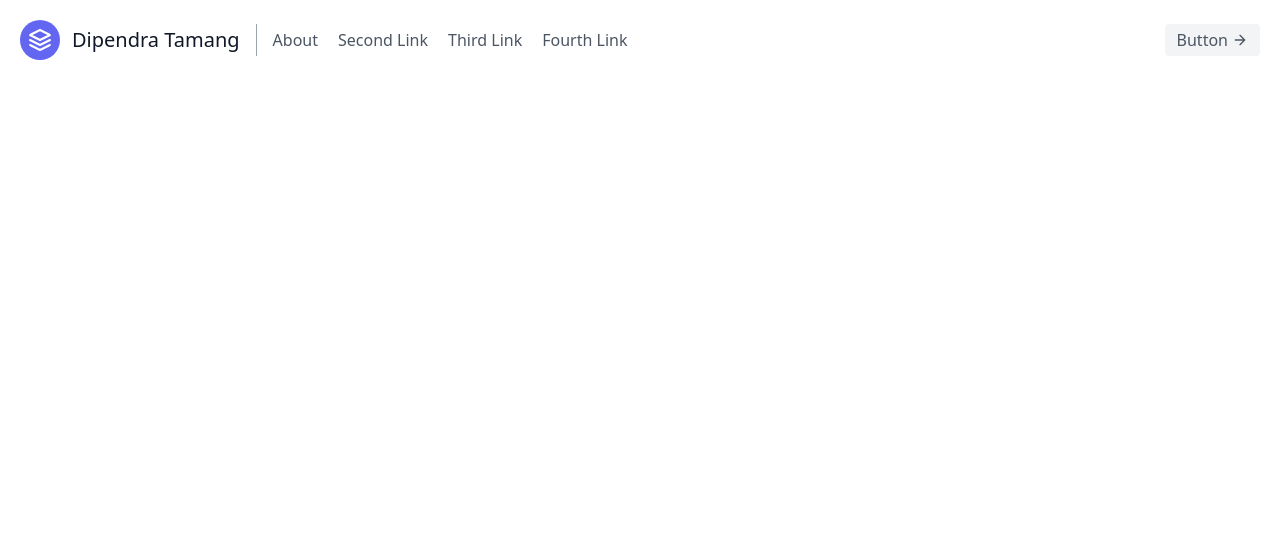
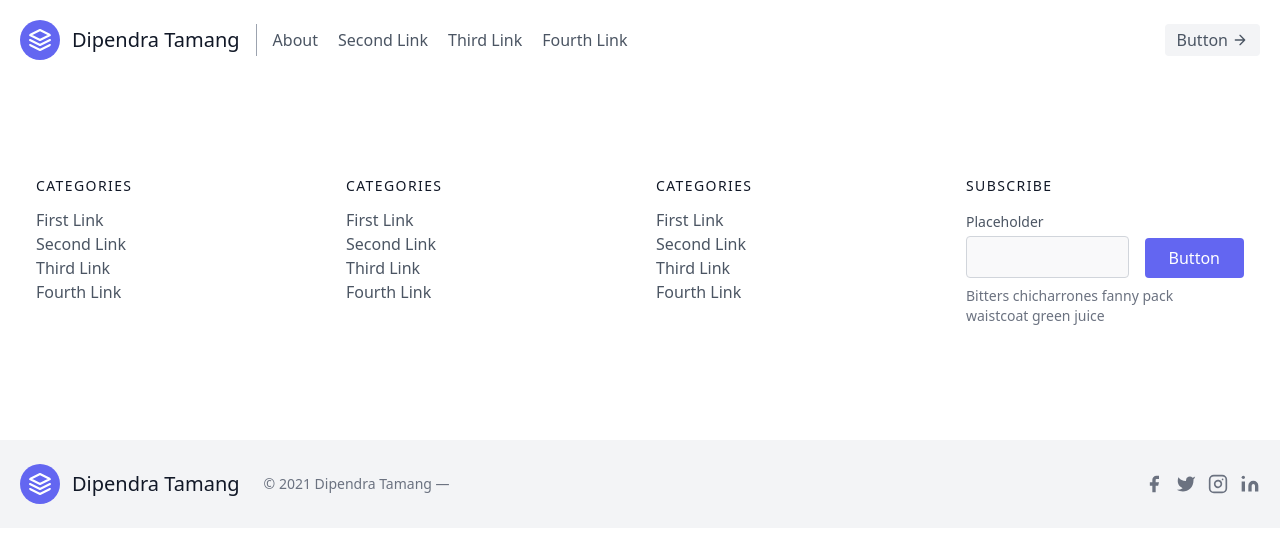
Before and after one commit to DipendraBravo/personalsite, a plain HTML site: page index.html in a window 1280 px wide. Drawn offline with nearby package versions, Linux system fonts and the light colour scheme.

Commit message:
footer add

```diff
--- a/index.html
+++ b/index.html
@@ -30,5 +30,113 @@
     </div>
   </header>
 
+  <footer class="text-gray-600 body-font">
+    <div class="container px-5 py-24 mx-auto">
+      <div class="flex flex-wrap md:text-left text-center order-first">
+        <div class="lg:w-1/4 md:w-1/2 w-full px-4">
+          <h2 class="title-font font-medium text-gray-900 tracking-widest text-sm mb-3">CATEGORIES</h2>
+          <nav class="list-none mb-10">
+            <li>
+              <a class="text-gray-600 hover:text-gray-800">First Link</a>
+            </li>
+            <li>
+              <a class="text-gray-600 hover:text-gray-800">Second Link</a>
+            </li>
+            <li>
+              <a class="text-gray-600 hover:text-gray-800">Third Link</a>
+            </li>
+            <li>
+              <a class="text-gray-600 hover:text-gray-800">Fourth Link</a>
+            </li>
+          </nav>
+        </div>
+        <div class="lg:w-1/4 md:w-1/2 w-full px-4">
+          <h2 class="title-font font-medium text-gray-900 tracking-widest text-sm mb-3">CATEGORIES</h2>
+          <nav class="list-none mb-10">
+            <li>
+              <a class="text-gray-600 hover:text-gray-800">First Link</a>
+            </li>
+            <li>
+              <a class="text-gray-600 hover:text-gray-800">Second Link</a>
+            </li>
+            <li>
+              <a class="text-gray-600 hover:text-gray-800">Third Link</a>
+            </li>
+            <li>
+              <a class="text-gray-600 hover:text-gray-800">Fourth Link</a>
+            </li>
+          </nav>
+        </div>
+        <div class="lg:w-1/4 md:w-1/2 w-full px-4">
+          <h2 class="title-font font-medium text-gray-900 tracking-widest text-sm mb-3">CATEGORIES</h2>
+          <nav class="list-none mb-10">
+            <li>
+              <a class="text-gray-600 hover:text-gray-800">First Link</a>
+            </li>
+            <li>
+              <a class="text-gray-600 hover:text-gray-800">Second Link</a>
+            </li>
+            <li>
+              <a class="text-gray-600 hover:text-gray-800">Third Link</a>
+            </li>
+            <li>
+              <a class="text-gray-600 hover:text-gray-800">Fourth Link</a>
+            </li>
+          </nav>
+        </div>
+        <div class="lg:w-1/4 md:w-1/2 w-full px-4">
+          <h2 class="title-font font-medium text-gray-900 tracking-widest text-sm mb-3">SUBSCRIBE</h2>
+          <div class="flex xl:flex-nowrap md:flex-nowrap lg:flex-wrap flex-wrap justify-center items-end md:justify-start">
+            <div class="relative w-40 sm:w-auto xl:mr-4 lg:mr-0 sm:mr-4 mr-2">
+              <label for="footer-field" class="leading-7 text-sm text-gray-600">Placeholder</label>
+              <input type="text" id="footer-field" name="footer-field" class="w-full bg-gray-100 bg-opacity-50 rounded border border-gray-300 focus:bg-transparent focus:ring-2 focus:ring-indigo-200 focus:border-indigo-500 text-base outline-none text-gray-700 py-1 px-3 leading-8 transition-colors duration-200 ease-in-out">
+            </div>
+            <button class="lg:mt-2 xl:mt-0 flex-shrink-0 inline-flex text-white bg-indigo-500 border-0 py-2 px-6 focus:outline-none hover:bg-indigo-600 rounded">Button</button>
+          </div>
+          <p class="text-gray-500 text-sm mt-2 md:text-left text-center">Bitters chicharrones fanny pack
+            <br class="lg:block hidden">waistcoat green juice
+          </p>
+        </div>
+      </div>
+    </div>
+    <div class="bg-gray-100">
+      <div class="container px-5 py-6 mx-auto flex items-center sm:flex-row flex-col">
+        <a class="flex title-font font-medium items-center md:justify-start justify-center text-gray-900">
+          <svg xmlns="http://www.w3.org/2000/svg" fill="none" stroke="currentColor" stroke-linecap="round" stroke-linejoin="round" stroke-width="2" class="w-10 h-10 text-white p-2 bg-indigo-500 rounded-full" viewBox="0 0 24 24">
+            <path d="M12 2L2 7l10 5 10-5-10-5zM2 17l10 5 10-5M2 12l10 5 10-5"></path>
+          </svg>
+          <span class="ml-3 text-xl">Dipendra Tamang</span>
+        </a>
+        <p class="text-sm text-gray-500 sm:ml-6 sm:mt-0 mt-4">© 2021 Dipendra Tamang —
+          <a href="https://twitter.com/knyttneve" rel="noopener noreferrer" class="text-gray-600 ml-1" target="_blank"></a>
+        </p>
+        <span class="inline-flex sm:ml-auto sm:mt-0 mt-4 justify-center sm:justify-start">
+          <a class="text-gray-500">
+            <svg fill="currentColor" stroke-linecap="round" stroke-linejoin="round" stroke-width="2" class="w-5 h-5" viewBox="0 0 24 24">
+              <path d="M18 2h-3a5 5 0 00-5 5v3H7v4h3v8h4v-8h3l1-4h-4V7a1 1 0 011-1h3z"></path>
+            </svg>
+          </a>
+          <a class="ml-3 text-gray-500">
+            <svg fill="currentColor" stroke-linecap="round" stroke-linejoin="round" stroke-width="2" class="w-5 h-5" viewBox="0 0 24 24">
+              <path d="M23 3a10.9 10.9 0 01-3.14 1.53 4.48 4.48 0 00-7.86 3v1A10.66 10.66 0 013 4s-4 9 5 13a11.64 11.64 0 01-7 2c9 5 20 0 20-11.5a4.5 4.5 0 00-.08-.83A7.72 7.72 0 0023 3z"></path>
+            </svg>
+          </a>
+          <a class="ml-3 text-gray-500">
+            <svg fill="none" stroke="currentColor" stroke-linecap="round" stroke-linejoin="round" stroke-width="2" class="w-5 h-5" viewBox="0 0 24 24">
+              <rect width="20" height="20" x="2" y="2" rx="5" ry="5"></rect>
+              <path d="M16 11.37A4 4 0 1112.63 8 4 4 0 0116 11.37zm1.5-4.87h.01"></path>
+            </svg>
+          </a>
+          <a class="ml-3 text-gray-500">
+            <svg fill="currentColor" stroke="currentColor" stroke-linecap="round" stroke-linejoin="round" stroke-width="0" class="w-5 h-5" viewBox="0 0 24 24">
+              <path stroke="none" d="M16 8a6 6 0 016 6v7h-4v-7a2 2 0 00-2-2 2 2 0 00-2 2v7h-4v-7a6 6 0 016-6zM2 9h4v12H2z"></path>
+              <circle cx="4" cy="4" r="2" stroke="none"></circle>
+            </svg>
+          </a>
+        </span>
+      </div>
+    </div>
+  </footer>
+
 </body>
 </html>
```
